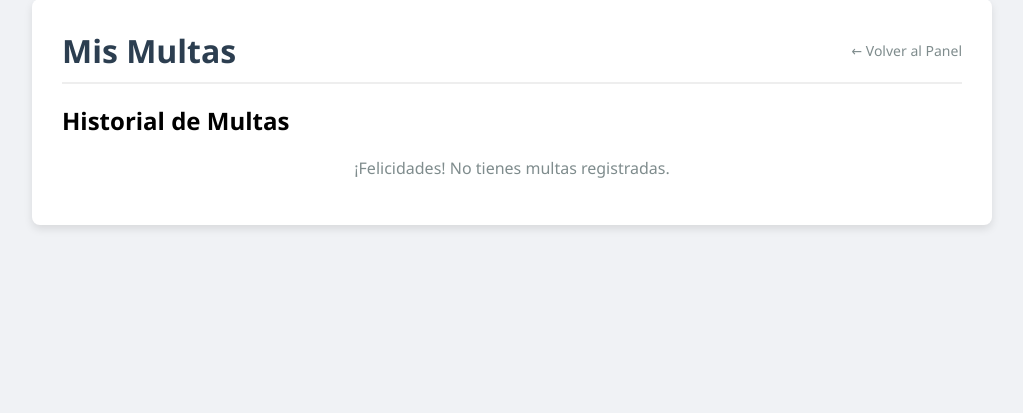
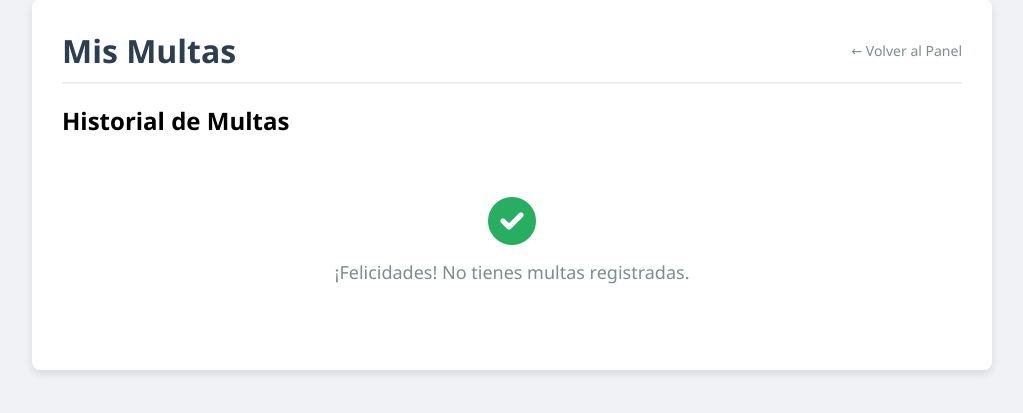
Before and after one commit to Aldoval1/gobwebbot, a Flask app: template app/templates/my_fines.html in a window 1280 px wide. Shown: the part 21-434 px from the top of the page, without its empty margins (128-1151 px from the left). Run offline with Flask 3, Linux system fonts and the light colour scheme; the template is opened without the code that fills it, so the values that code supplies are empty.

Commit message:
Enhance empty state and accessibility in my_fines.html
- Replaced plain text empty state for fines with a visually appealing layout containing a success icon.
- Improved accessibility of the report modal by changing the close button from a `<span>` to a semantic `<button>` with an `aria-label`, and updated the corresponding CSS class to strip default button styling.

Co-authored-by: Aldoval1 <200867709+Aldoval1@users.noreply.github.com>

```diff
--- a/app/templates/my_fines.html
+++ b/app/templates/my_fines.html
@@ -124,6 +124,9 @@
             font-size: 28px;
             font-weight: bold;
             cursor: pointer;
+            background: transparent;
+            border: none;
+            padding: 0;
         }
         .btn-close {
             background-color: #3498db;
@@ -182,7 +185,10 @@
                 <button class="btn-report" onclick="openModal()">Reportar</button>
             </li>
             {% else %}
-            <p style="color: #7f8c8d; text-align: center;">¡Felicidades! No tienes multas registradas.</p>
+            <div style="text-align: center; padding: 40px 20px;">
+                <i class="fas fa-check-circle" style="font-size: 48px; color: #27ae60; margin-bottom: 15px;"></i>
+                <p style="color: #7f8c8d; font-size: 18px; margin: 0;">¡Felicidades! No tienes multas registradas.</p>
+            </div>
             {% endfor %}
         </ul>
     </div>
@@ -190,7 +196,7 @@
     <!-- Report Modal -->
     <div id="reportModal" class="modal">
         <div class="modal-content">
-            <span class="close" onclick="closeModal()">&times;</span>
+            <button type="button" class="close" onclick="closeModal()" aria-label="Cerrar modal">&times;</button>
             <i class="fas fa-gavel" style="font-size: 40px; color: #f39c12; margin-bottom: 10px;"></i>
             <h3>Reportar Multa</h3>
             <p>Si consideras que esta multa fue aplicada incorrectamente, por favor solicita una cita en la oficina correspondiente para presentar tu caso.</p>
```
